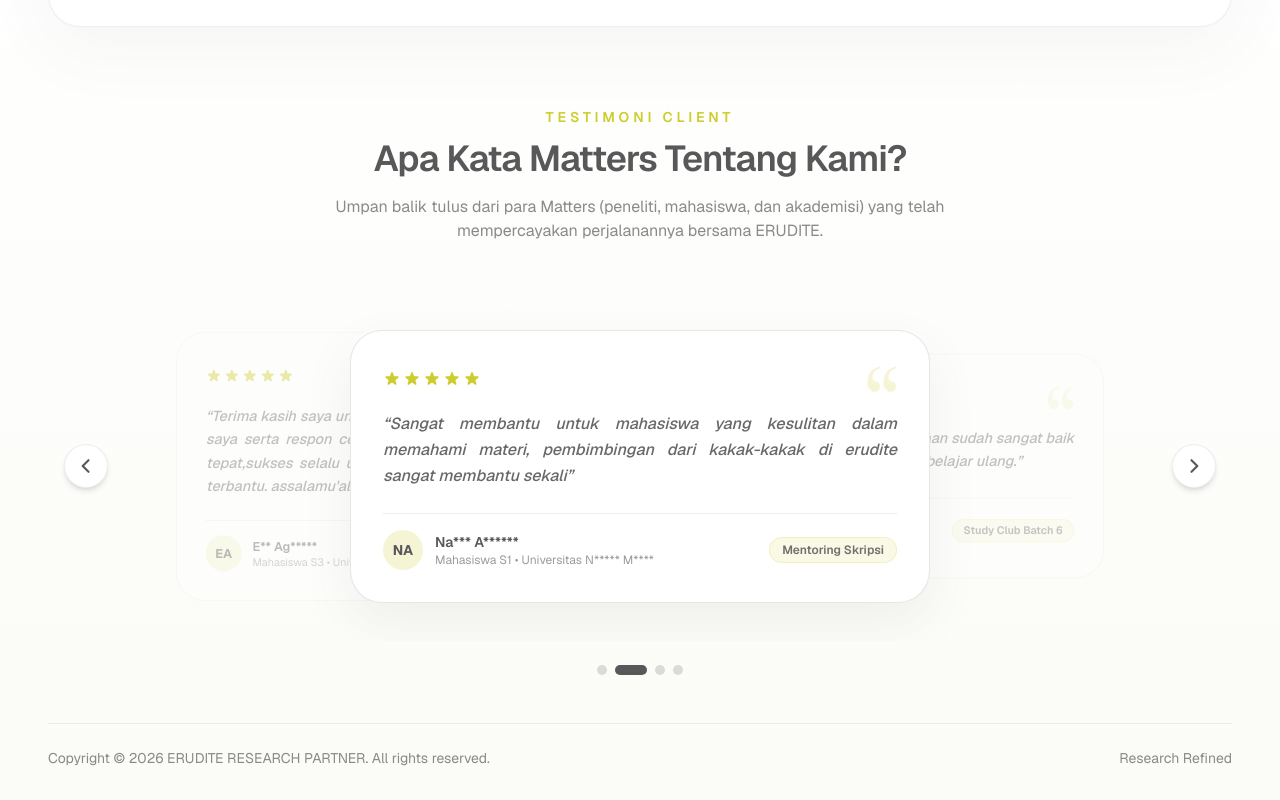
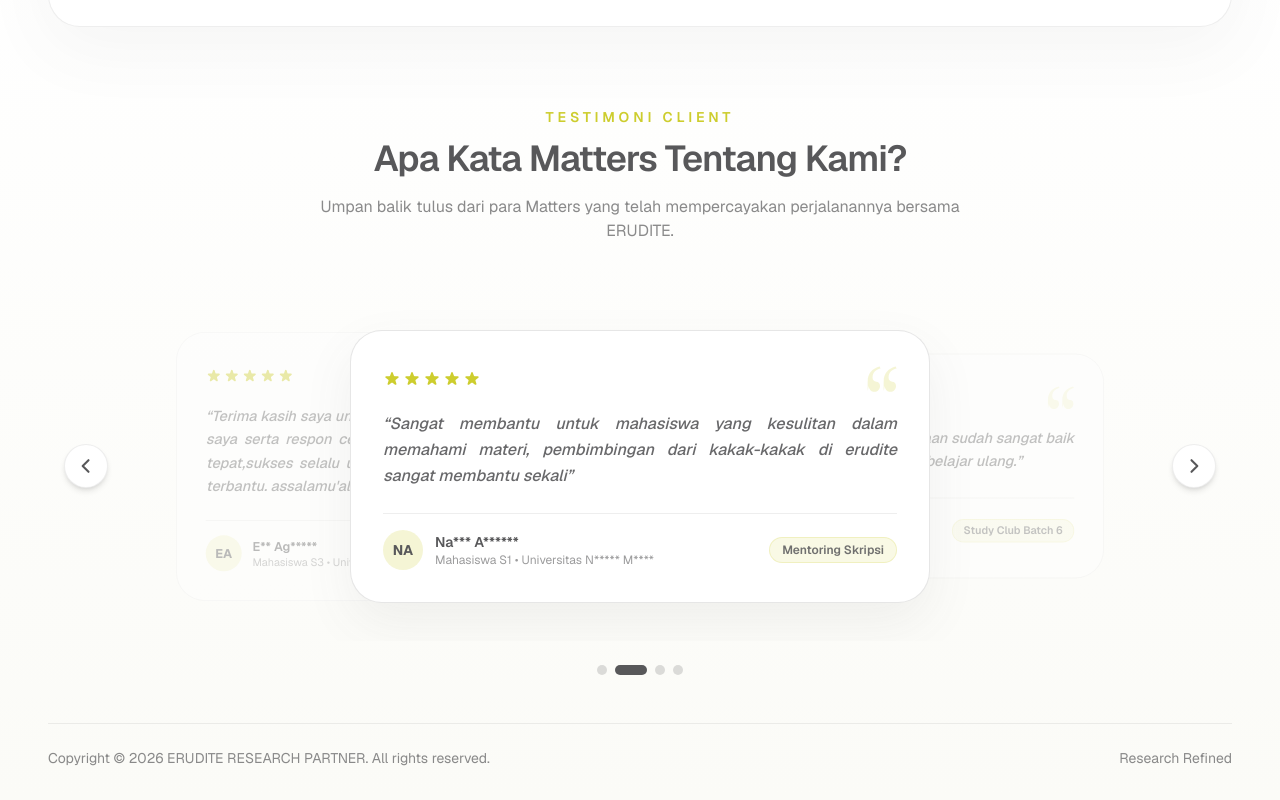
Before and after one commit to Narendra238/erudite-web, a Next.js app: page / in a window 1280 px wide. Shown: the part 1011-1811 px from the top of the page. Built offline with nearby package versions, Linux system fonts and the light colour scheme.

Commit message:
Perbaikan Minor

```diff
--- a/components/testimonial-carousel.tsx
+++ b/components/testimonial-carousel.tsx
@@ -153,7 +153,7 @@
           Apa Kata Matters Tentang Kami?
         </h2>
         <p className="mx-auto mt-4 max-w-2xl text-base text-[#58585A]/70">
-          Umpan balik tulus dari para Matters (peneliti, mahasiswa, dan akademisi) yang telah mempercayakan perjalanannya bersama ERUDITE.
+          Umpan balik tulus dari para Matters yang telah mempercayakan perjalanannya bersama ERUDITE.
         </p>
       </div>
 
```
